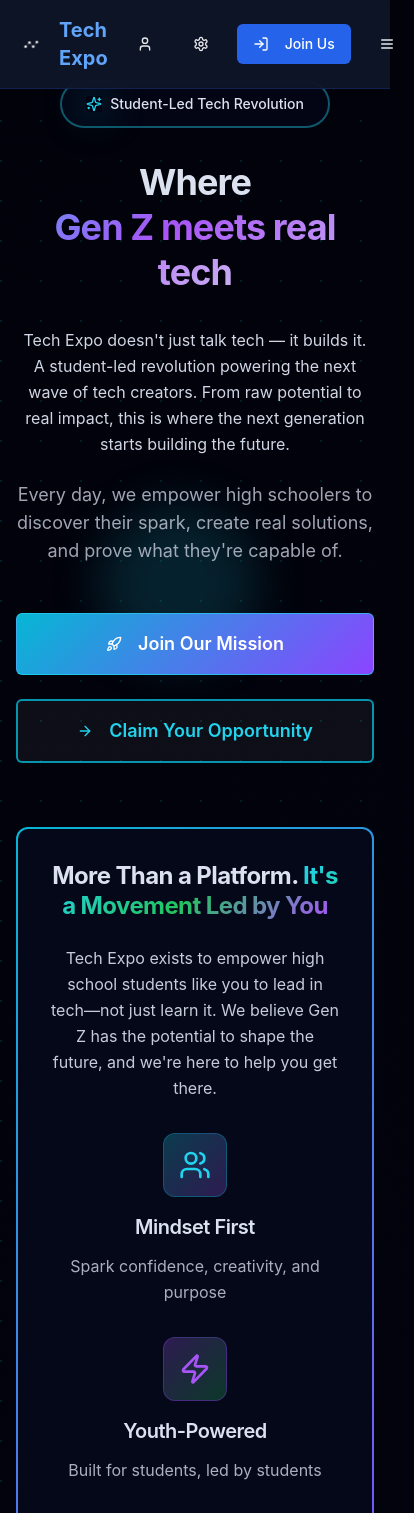
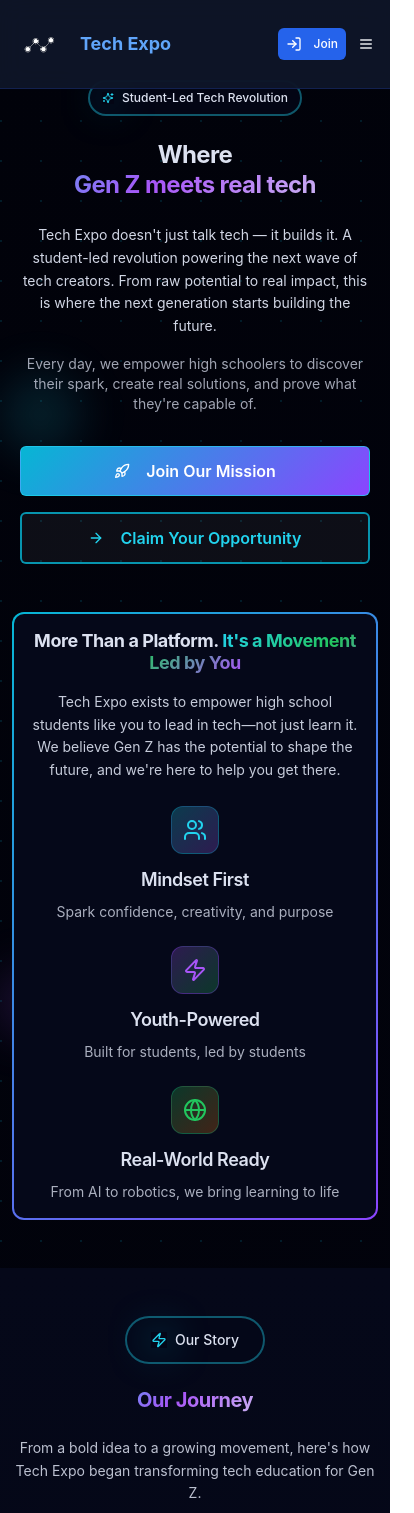
Before and after one commit to 15112011/Al-Rawda-Mosque, a React (Vite) app: page / in a window 390 px wide. Shown: the top 1513 px of the page, 414 px wide, since content can reach past the window. Built offline with nearby package versions, Linux system fonts and the light colour scheme.

Commit message:
Fix: Mobile design and logo size
-   Make the logo bigger in the landing page.
-   Implement a mobile-first design to address side-scrolling issues on mobile devices.

```diff
--- a/src/components/HeroSection.tsx
+++ b/src/components/HeroSection.tsx
@@ -5,17 +5,17 @@ import { Rocket, Users, Zap, Globe, ArrowRight, Sparkles } from 'lucide-react';
 
 const HeroSection = () => {
   return (
-    <section className="relative min-h-screen flex items-center justify-center overflow-hidden">
+    <section className="relative min-h-screen flex items-center justify-center overflow-hidden no-overflow">
       {/* Enhanced background with multiple layers */}
       <div className="absolute inset-0 tech-gradient"></div>
 
-      {/* Animated background elements with brighter colors */}
+      {/* Animated background elements with brighter colors - responsive positioning */}
       <div className="absolute inset-0">
-        <div className="absolute top-1/4 left-1/4 w-40 h-40 bg-[rgb(var(--tech-cyan-bright))]/15 rounded-full blur-xl animate-float"></div>
-        <div className="absolute top-3/4 right-1/4 w-32 h-32 bg-[rgb(var(--tech-purple-bright))]/20 rounded-full blur-xl animate-float" style={{ animationDelay: '1s' }}></div>
-        <div className="absolute top-1/2 left-1/2 w-48 h-48 bg-[rgb(var(--tech-green-bright))]/12 rounded-full blur-xl animate-float" style={{ animationDelay: '2s' }}></div>
-        <div className="absolute top-20 right-1/3 w-28 h-28 bg-[rgb(var(--tech-orange-bright))]/18 rounded-full blur-xl animate-float" style={{ animationDelay: '3s' }}></div>
-        <div className="absolute bottom-1/4 left-1/3 w-36 h-36 bg-[rgb(var(--tech-pink))]/15 rounded-full blur-xl animate-float" style={{ animationDelay: '4s' }}></div>
+        <div className="absolute top-1/4 left-1/6 sm:left-1/4 w-20 h-20 sm:w-32 sm:h-32 lg:w-40 lg:h-40 bg-[rgb(var(--tech-cyan-bright))]/15 rounded-full blur-xl animate-float"></div>
+        <div className="absolute top-3/4 right-1/6 sm:right-1/4 w-16 h-16 sm:w-24 sm:h-24 lg:w-32 lg:h-32 bg-[rgb(var(--tech-purple-bright))]/20 rounded-full blur-xl animate-float" style={{ animationDelay: '1s' }}></div>
+        <div className="absolute top-1/2 left-1/2 w-24 h-24 sm:w-36 sm:h-36 lg:w-48 lg:h-48 bg-[rgb(var(--tech-green-bright))]/12 rounded-full blur-xl animate-float" style={{ animationDelay: '2s' }}></div>
+        <div className="absolute top-20 right-1/3 w-14 h-14 sm:w-20 sm:h-20 lg:w-28 lg:h-28 bg-[rgb(var(--tech-orange-bright))]/18 rounded-full blur-xl animate-float" style={{ animationDelay: '3s' }}></div>
+        <div className="absolute bottom-1/4 left-1/3 w-18 h-18 sm:w-28 sm:h-28 lg:w-36 lg:h-36 bg-[rgb(var(--tech-pink))]/15 rounded-full blur-xl animate-float" style={{ animationDelay: '4s' }}></div>
       </div>
 
       {/* Grid pattern overlay */}
@@ -26,73 +26,73 @@ const HeroSection = () => {
         }}></div>
       </div>
 
-      <div className="container mx-auto container-padding text-center relative z-10">
+      <div className="container mx-auto container-padding text-center relative z-10 no-overflow">
         <div className="max-w-5xl mx-auto animate-fade-in-scale">
           {/* Badge with vibrant colors */}
-          <div className="inline-flex items-center gap-2 bg-[rgb(var(--rich-black))]/70 backdrop-blur-sm border-2 border-[rgb(var(--tech-cyan-bright))]/40 rounded-full px-6 py-3 mb-8 hover-glow">
-            <Sparkles className="h-4 w-4 text-[rgb(var(--tech-cyan-bright))] animate-pulse-glow" />
-            <span className="text-sm font-medium text-[rgb(var(--french-gray-light))]">Student-Led Tech Revolution</span>
+          <div className="inline-flex items-center gap-2 bg-[rgb(var(--rich-black))]/70 backdrop-blur-sm border-2 border-[rgb(var(--tech-cyan-bright))]/40 rounded-full px-3 py-2 sm:px-6 sm:py-3 mb-6 sm:mb-8 hover-glow">
+            <Sparkles className="h-3 w-3 sm:h-4 sm:w-4 text-[rgb(var(--tech-cyan-bright))] animate-pulse-glow" />
+            <span className="text-xs sm:text-sm font-medium text-[rgb(var(--french-gray-light))]">Student-Led Tech Revolution</span>
           </div>
 
-          <h1 className="heading-xl mb-8 leading-tight">
+          <h1 className="heading-xl mb-6 sm:mb-8 leading-tight">
             <span className="text-[rgb(var(--french-gray-light))]">Where</span>
             <br />
             <span className="text-gradient animate-color-shift">Gen Z meets real tech</span>
           </h1>
 
-          <p className="text-body text-[rgb(var(--french-gray-light))]/95 mb-6 max-w-4xl mx-auto">
+          <p className="text-body text-[rgb(var(--french-gray-light))]/95 mb-4 sm:mb-6 max-w-4xl mx-auto px-2">
             Tech Expo doesn't just talk tech — it builds it. A student-led revolution powering the next wave of tech creators.
             From raw potential to real impact, this is where the next generation starts building the future.
           </p>
 
-          <p className="text-lg text-[rgb(var(--french-gray))]/80 mb-12 max-w-3xl mx-auto">
+          <p className="text-sm sm:text-base lg:text-lg text-[rgb(var(--french-gray))]/80 mb-8 sm:mb-12 max-w-3xl mx-auto px-2">
             Every day, we empower high schoolers to discover their spark, create real solutions, and prove what they're capable of.
           </p>
 
-          <div className="flex flex-col sm:flex-row gap-6 justify-center mb-16">
-            <Button className="btn-primary text-white text-lg px-8 py-4 h-auto font-semibold">
-              <Rocket className="h-5 w-5 mr-2" />
+          <div className="flex flex-col sm:flex-row gap-4 sm:gap-6 justify-center mb-12 sm:mb-16 px-2">
+            <Button className="btn-primary text-white text-base sm:text-lg px-6 sm:px-8 py-3 sm:py-4 h-auto font-semibold w-full sm:w-auto">
+              <Rocket className="h-4 w-4 sm:h-5 sm:w-5 mr-2" />
               Join Our Mission
             </Button>
-            <Button className="btn-secondary text-lg px-8 py-4 h-auto font-semibold">
-              <ArrowRight className="h-5 w-5 mr-2" />
+            <Button className="btn-secondary text-base sm:text-lg px-6 sm:px-8 py-3 sm:py-4 h-auto font-semibold w-full sm:w-auto">
+              <ArrowRight className="h-4 w-4 sm:h-5 sm:w-5 mr-2" />
               Claim Your Opportunity
             </Button>
           </div>
 
           {/* Enhanced Why Tech Expo Section */}
-          <div className="card-gradient card-hover rounded-xl p-8 lg:p-12 mb-16 hover-glow border-gradient">
-            <h2 className="heading-md mb-6 text-[rgb(var(--french-gray-light))]">
+          <div className="card-gradient card-hover rounded-xl p-4 sm:p-6 lg:p-8 xl:p-12 mb-12 sm:mb-16 hover-glow border-gradient">
+            <h2 className="heading-md mb-4 sm:mb-6 text-[rgb(var(--french-gray-light))]">
               More Than a Platform. <span className="text-gradient-alt">It's a Movement Led by You</span>
             </h2>
-            <p className="text-body text-[rgb(var(--french-gray-light))]/90 mb-8 max-w-3xl mx-auto">
+            <p className="text-body text-[rgb(var(--french-gray-light))]/90 mb-6 sm:mb-8 max-w-3xl mx-auto">
               Tech Expo exists to empower high school students like you to lead in tech—not just learn it.
               We believe Gen Z has the potential to shape the future, and we're here to help you get there.
             </p>
 
-            <div className="grid grid-cols-1 md:grid-cols-3 gap-8">
+            <div className="grid grid-cols-1 md:grid-cols-3 gap-6 sm:gap-8">
               <div className="text-center group">
-                <div className="w-16 h-16 bg-gradient-to-br from-[rgb(var(--tech-cyan-bright))]/25 to-[rgb(var(--tech-purple-bright))]/25 rounded-xl flex items-center justify-center mx-auto mb-4 group-hover:scale-110 transition-transform duration-300 glow-cyan border border-[rgb(var(--tech-cyan))]/30">
-                  <Users className="h-8 w-8 text-[rgb(var(--tech-cyan-bright))]" />
+                <div className="w-12 h-12 sm:w-14 sm:h-14 lg:w-16 lg:h-16 bg-gradient-to-br from-[rgb(var(--tech-cyan-bright))]/25 to-[rgb(var(--tech-purple-bright))]/25 rounded-xl flex items-center justify-center mx-auto mb-3 sm:mb-4 group-hover:scale-110 transition-transform duration-300 glow-cyan border border-[rgb(var(--tech-cyan))]/30">
+                  <Users className="h-6 w-6 sm:h-7 sm:w-7 lg:h-8 lg:w-8 text-[rgb(var(--tech-cyan-bright))]" />
                 </div>
-                <h3 className="text-xl font-semibold text-[rgb(var(--french-gray-light))] mb-3">Mindset First</h3>
-                <p className="text-[rgb(var(--french-gray))]/85">Spark confidence, creativity, and purpose</p>
+                <h3 className="text-lg sm:text-xl font-semibold text-[rgb(var(--french-gray-light))] mb-2 sm:mb-3">Mindset First</h3>
+                <p className="text-sm sm:text-base text-[rgb(var(--french-gray))]/85">Spark confidence, creativity, and purpose</p>
               </div>
 
               <div className="text-center group">
-                <div className="w-16 h-16 bg-gradient-to-br from-[rgb(var(--tech-purple-bright))]/25 to-[rgb(var(--tech-green-bright))]/25 rounded-xl flex items-center justify-center mx-auto mb-4 group-hover:scale-110 transition-transform duration-300 glow-purple border border-[rgb(var(--tech-purple))]/30">
-                  <Zap className="h-8 w-8 text-[rgb(var(--tech-purple-bright))]" />
+                <div className="w-12 h-12 sm:w-14 sm:h-14 lg:w-16 lg:h-16 bg-gradient-to-br from-[rgb(var(--tech-purple-bright))]/25 to-[rgb(var(--tech-green-bright))]/25 rounded-xl flex items-center justify-center mx-auto mb-3 sm:mb-4 group-hover:scale-110 transition-transform duration-300 glow-purple border border-[rgb(var(--tech-purple))]/30">
+                  <Zap className="h-6 w-6 sm:h-7 sm:w-7 lg:h-8 lg:w-8 text-[rgb(var(--tech-purple-bright))]" />
                 </div>
-                <h3 className="text-xl font-semibold text-[rgb(var(--french-gray-light))] mb-3">Youth-Powered</h3>
-                <p className="text-[rgb(var(--french-gray))]/85">Built for students, led by students</p>
+                <h3 className="text-lg sm:text-xl font-semibold text-[rgb(var(--french-gray-light))] mb-2 sm:mb-3">Youth-Powered</h3>
+                <p className="text-sm sm:text-base text-[rgb(var(--french-gray))]/85">Built for students, led by students</p>
               </div>
 
               <div className="text-center group">
-                <div className="w-16 h-16 bg-gradient-to-br from-[rgb(var(--tech-green-bright))]/25 to-[rgb(var(--tech-orange-bright))]/25 rounded-xl flex items-center justify-center mx-auto mb-4 group-hover:scale-110 transition-transform duration-300 glow-green border border-[rgb(var(--tech-green))]/30">
-                  <Globe className="h-8 w-8 text-[rgb(var(--tech-green-bright))]" />
+                <div className="w-12 h-12 sm:w-14 sm:h-14 lg:w-16 lg:h-16 bg-gradient-to-br from-[rgb(var(--tech-green-bright))]/25 to-[rgb(var(--tech-orange-bright))]/25 rounded-xl flex items-center justify-center mx-auto mb-3 sm:mb-4 group-hover:scale-110 transition-transform duration-300 glow-green border border-[rgb(var(--tech-green))]/30">
+                  <Globe className="h-6 w-6 sm:h-7 sm:w-7 lg:h-8 lg:w-8 text-[rgb(var(--tech-green-bright))]" />
                 </div>
-                <h3 className="text-xl font-semibold text-[rgb(var(--french-gray-light))] mb-3">Real-World Ready</h3>
-                <p className="text-[rgb(var(--french-gray))]/85">From AI to robotics, we bring learning to life</p>
+                <h3 className="text-lg sm:text-xl font-semibold text-[rgb(var(--french-gray-light))] mb-2 sm:mb-3">Real-World Ready</h3>
+                <p className="text-sm sm:text-base text-[rgb(var(--french-gray))]/85">From AI to robotics, we bring learning to life</p>
               </div>
             </div>
           </div>
--- a/src/components/Navbar.tsx
+++ b/src/components/Navbar.tsx
@@ -6,50 +6,51 @@ import { Menu, User, Settings, LogIn } from 'lucide-react';
 const Navbar = () => {
   return (
     <nav className="fixed top-0 left-0 right-0 z-50 bg-slate-900/90 backdrop-blur-md border-b border-blue-800/30">
-      <div className="container mx-auto px-4 py-4">
+      <div className="container mx-auto px-2 sm:px-4 py-3 sm:py-4">
         <div className="flex items-center justify-between">
-          {/* Logo */}
-          <div className="flex items-center space-x-3">
-            <div className="w-12 h-12 flex items-center justify-center">
+          {/* Logo - Made bigger with mobile-first approach */}
+          <div className="flex items-center space-x-2 sm:space-x-3">
+            <div className="w-16 h-16 sm:w-20 sm:h-20 flex items-center justify-center flex-shrink-0">
               <img
                 src="/lovable-uploads/51c7f215-ef50-402d-b365-9c2787c2eaf3.png"
                 alt="Tech Expo Logo"
-                className="w-12 h-12 object-contain"
+                className="w-full h-full object-contain"
               />
             </div>
-            <span className="text-xl font-bold text-blue-400">Tech Expo</span>
+            <span className="text-lg sm:text-xl lg:text-2xl font-bold text-blue-400 whitespace-nowrap">Tech Expo</span>
           </div>
 
-          {/* Navigation Links */}
-          <div className="hidden md:flex items-center space-x-8">
-            <a href="#events" className="text-gray-200 hover:text-blue-400 transition-colors">
+          {/* Navigation Links - Hidden on mobile, shown on larger screens */}
+          <div className="hidden lg:flex items-center space-x-6 xl:space-x-8">
+            <a href="#events" className="text-gray-200 hover:text-blue-400 transition-colors text-sm xl:text-base">
               Events
             </a>
-            <a href="#members" className="text-gray-200 hover:text-blue-400 transition-colors">
+            <a href="#members" className="text-gray-200 hover:text-blue-400 transition-colors text-sm xl:text-base">
               Members
             </a>
-            <a href="#sponsors" className="text-gray-200 hover:text-blue-400 transition-colors">
+            <a href="#sponsors" className="text-gray-200 hover:text-blue-400 transition-colors text-sm xl:text-base">
               Sponsors
             </a>
-            <a href="#future" className="text-gray-200 hover:text-blue-400 transition-colors">
+            <a href="#future" className="text-gray-200 hover:text-blue-400 transition-colors text-sm xl:text-base">
               Future Plans
             </a>
           </div>
 
-          {/* Action Buttons */}
-          <div className="flex items-center space-x-4">
-            <Button variant="ghost" size="icon" className="text-gray-200 hover:text-blue-400">
-              <User className="h-5 w-5" />
+          {/* Action Buttons - Responsive sizing */}
+          <div className="flex items-center space-x-1 sm:space-x-2 lg:space-x-4">
+            <Button variant="ghost" size="icon" className="text-gray-200 hover:text-blue-400 w-8 h-8 sm:w-10 sm:h-10 hidden sm:flex">
+              <User className="h-4 w-4 sm:h-5 sm:w-5" />
             </Button>
-            <Button variant="ghost" size="icon" className="text-gray-200 hover:text-blue-400">
-              <Settings className="h-5 w-5" />
+            <Button variant="ghost" size="icon" className="text-gray-200 hover:text-blue-400 w-8 h-8 sm:w-10 sm:h-10 hidden sm:flex">
+              <Settings className="h-4 w-4 sm:h-5 sm:w-5" />
             </Button>
-            <Button className="bg-blue-600 hover:bg-blue-700 text-white">
-              <LogIn className="h-4 w-4 mr-2" />
-              Join Us
+            <Button className="bg-blue-600 hover:bg-blue-700 text-white text-xs sm:text-sm px-2 sm:px-4 py-1 sm:py-2 h-8 sm:h-auto">
+              <LogIn className="h-3 w-3 sm:h-4 sm:w-4 mr-1 sm:mr-2" />
+              <span className="hidden sm:inline">Join Us</span>
+              <span className="sm:hidden">Join</span>
             </Button>
-            <Button variant="ghost" size="icon" className="md:hidden text-gray-200">
-              <Menu className="h-5 w-5" />
+            <Button variant="ghost" size="icon" className="lg:hidden text-gray-200 w-8 h-8 sm:w-10 sm:h-10">
+              <Menu className="h-4 w-4 sm:h-5 sm:w-5" />
             </Button>
           </div>
         </div>
--- a/src/index.css
+++ b/src/index.css
@@ -1,4 +1,3 @@
-
 @tailwind base;
 @tailwind components;
 @tailwind utilities;
@@ -78,6 +77,10 @@
     @apply border-border;
   }
 
+  html {
+    overflow-x: hidden;
+  }
+
   body {
     @apply text-[rgb(var(--french-gray))];
     background: linear-gradient(135deg,
@@ -87,6 +90,35 @@
     );
     font-feature-settings: "rlig" 1, "calt" 1;
     font-family: 'Inter', -apple-system, BlinkMacSystemFont, 'Segoe UI', sans-serif;
+    overflow-x: hidden;
+    min-width: 320px;
+  }
+
+  /* Prevent horizontal overflow on all elements */
+  * {
+    box-sizing: border-box;
+  }
+
+  .container {
+    width: 100%;
+    max-width: 100%;
+    margin: 0 auto;
+    padding-left: 1rem;
+    padding-right: 1rem;
+  }
+
+  @media (min-width: 640px) {
+    .container {
+      padding-left: 1.5rem;
+      padding-right: 1.5rem;
+    }
+  }
+
+  @media (min-width: 1024px) {
+    .container {
+      padding-left: 2rem;
+      padding-right: 2rem;
+    }
   }
 
   /* Enhanced scrollbar */
@@ -118,6 +150,43 @@
 }
 
 @layer utilities {
+  /* Mobile-first responsive spacing */
+  .section-padding {
+    @apply py-12 sm:py-16 md:py-20 lg:py-28;
+  }
+
+  .container-padding {
+    @apply px-3 sm:px-4 md:px-6 lg:px-8;
+  }
+
+  /* Mobile-first typography utilities */
+  .heading-xl {
+    @apply text-2xl sm:text-3xl md:text-4xl lg:text-5xl xl:text-6xl font-bold leading-tight;
+  }
+
+  .heading-lg {
+    @apply text-xl sm:text-2xl md:text-3xl lg:text-4xl xl:text-5xl font-bold leading-tight;
+  }
+
+  .heading-md {
+    @apply text-lg sm:text-xl md:text-2xl lg:text-3xl font-bold leading-tight;
+  }
+
+  .text-body {
+    @apply text-sm sm:text-base md:text-lg leading-relaxed;
+  }
+
+  /* Prevent overflow utilities */
+  .no-overflow {
+    overflow-x: hidden;
+    max-width: 100%;
+  }
+
+  .flex-no-wrap {
+    flex-wrap: nowrap;
+    min-width: 0;
+  }
+
   /* Enhanced gradients with more vibrant colors */
   .tech-gradient {
     background: linear-gradient(135deg,
@@ -322,32 +391,6 @@
     background-size: 200% 200%;
   }
 
-  /* Spacing utilities */
-  .section-padding {
-    @apply py-20 lg:py-28;
-  }
-
-  .container-padding {
-    @apply px-4 sm:px-6 lg:px-8;
-  }
-
-  /* Typography utilities */
-  .heading-xl {
-    @apply text-4xl md:text-5xl lg:text-6xl font-bold leading-tight;
-  }
-
-  .heading-lg {
-    @apply text-3xl md:text-4xl lg:text-5xl font-bold leading-tight;
-  }
-
-  .heading-md {
-    @apply text-2xl md:text-3xl font-bold leading-tight;
-  }
-
-  .text-body {
-    @apply text-base md:text-lg leading-relaxed;
-  }
-
   .text-accent {
     color: rgb(var(--tech-cyan-bright));
   }
```
